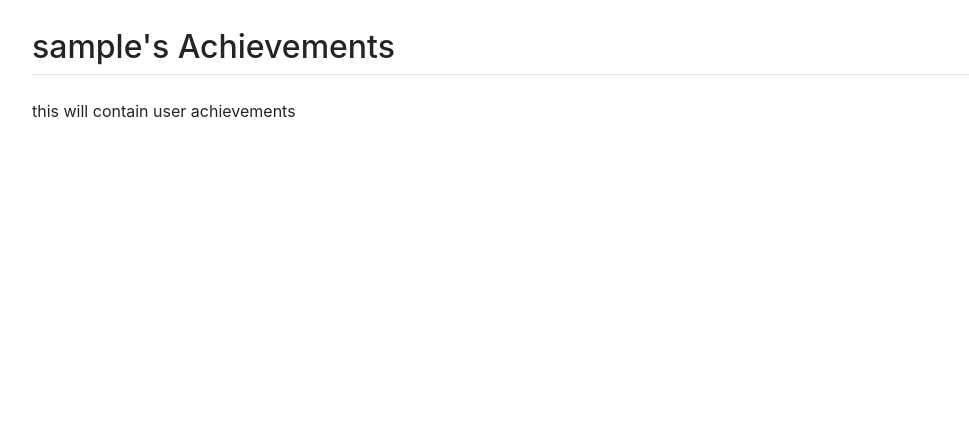
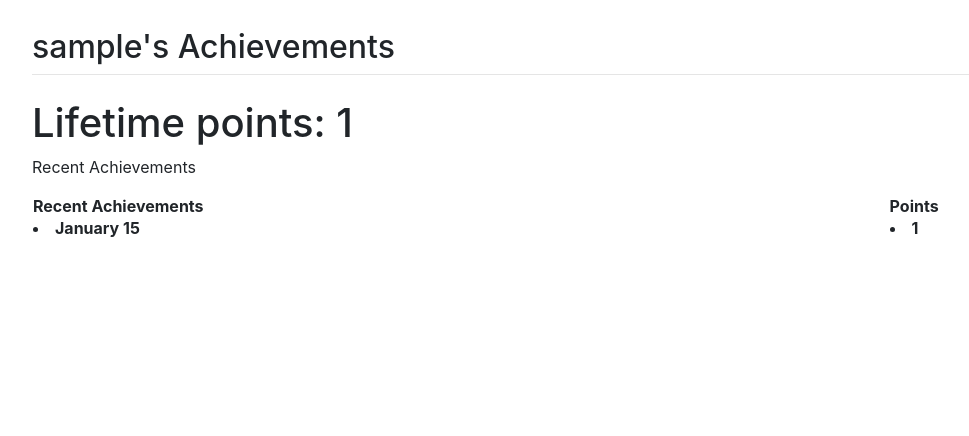
Before and after one commit to js2qn/HealthyFriends-ExerciseGamification, a Django app: page /achievements/ in a window 1280 px wide. Shown: the part 56-492 px from the top of the page, without its empty margins (53-1022 px from the left). Run offline with Django 3.2, Linux system fonts and the light colour scheme; a user stored in the database is signed in; tables that the repository leaves empty hold one stand-in row (values such as "Sample post"); lists and menus that the app fills with data are empty; some libraries are stand-ins or nearby versions.

Commit message:
achievements and points

```diff
--- a/healthyfriends/models.py
+++ b/healthyfriends/models.py
@@ -1,5 +1,6 @@
 from django.db import models
 from django.contrib.auth.models import User
+import calendar
 
 # Create your models here.
 class Workouts(models.Model):
@@ -8,6 +9,14 @@
     length = models.DecimalField(max_digits=4, decimal_places=1)
     workoutType = models.CharField(max_length=200)
     calories = models.IntegerField()
+    points = 1
+
+    def __str__(self):
+        #return calendar.month_name[self.date.month]
+        return calendar.month_name[self.date.month] + " " + str(self.date.day)
+
+    def __int__(self):
+        return self.points
 
 class Profile(models.Model):
     user = models.OneToOneField(User, on_delete=models.CASCADE)
--- a/healthyfriends/templates/healthyfriends/achievements.html
+++ b/healthyfriends/templates/healthyfriends/achievements.html
@@ -1,5 +1,11 @@
 {% extends 'healthyfriends/base.html' %}
 {% load static %}
+
+<head>
+<style>
+    h1 {text-align: center;}
+</style>
+</head>
 
 {% load socialaccount %}
 {% providers_media_js %}
@@ -9,5 +15,25 @@
 {% endblock %}
 
 {% block content %}
-this will contain user achievements
+<h1>Lifetime points: {{achievements_ct}}</h1>
+<p>Recent Achievements</p>
+<table style="width:100%">
+    <tr>
+        <th>Recent Achievements</th>
+        <th>Points</th>
+    </tr>
+    <tr>
+        <th>
+            {% for i in achievements %}
+            <li>{{i}}</li>
+            {% endfor %}
+        </th>
+        <th>
+            {% for i in achievements %}
+            <li>{{1}}</li>
+            {% endfor %}
+        </th>
+    </tr>
+</table>
+
 {% endblock %}
--- a/healthyfriends/views.py
+++ b/healthyfriends/views.py
@@ -4,6 +4,7 @@
 from django.shortcuts import redirect
 from django.views.generic import TemplateView
 from django.views.generic import ListView
+from django.template import loader
 from django.contrib.auth.decorators import login_required
 from django.contrib.auth.forms import AuthenticationForm
 from django.urls import reverse
@@ -54,8 +55,13 @@
 class logView2(TemplateView):
     template_name = 'healthyfriends/fitnesslog2.html'
 
-class achievementsView(TemplateView):
-    template_name = 'healthyfriends/achievements.html'
+def achievementsView(request):
+    achievements_ct = Workouts.objects.count()
+    achievements = Workouts.objects.all()
+    return render(request, 'healthyfriends/achievements.html', {'achievements_ct':achievements_ct, 'achievements':achievements})
+
+#class achievementsView(TemplateView):
+#    template_name = 'healthyfriends/achievements.html'
 
 class profileView(TemplateView):
     template_name = 'healthyfriends/profile.html'
--- a/mysite/urls.py
+++ b/mysite/urls.py
@@ -31,7 +31,8 @@
     path('profile/', login_required(views.profileView.as_view()), name='profile'),
     path('fitnesslog/', login_required(views.fitLog), name='fitnesslog'),
     path('fitnesslog2/', login_required(views.logView2.as_view()), name='fitnesslog2'),
-    path('achievements/', login_required(views.achievementsView.as_view()), name='achievements'),
+    #path('achievements/', login_required(views.achievementsView.as_view()), name='achievements'),
+    path('achievements/', login_required(views.achievementsView), name='achievements'),
     path('leaderboard/', login_required(views.leaderboardView.as_view()), name='leaderboard'),
     # path('forum/', login_required(views.forumView.as_view()), name='forum'),
     # forum, addInForum, and addInDiscussion URLS taken from the following tutorial: https://data-flair.training/blogs/discussion-forum-python-django/
```
